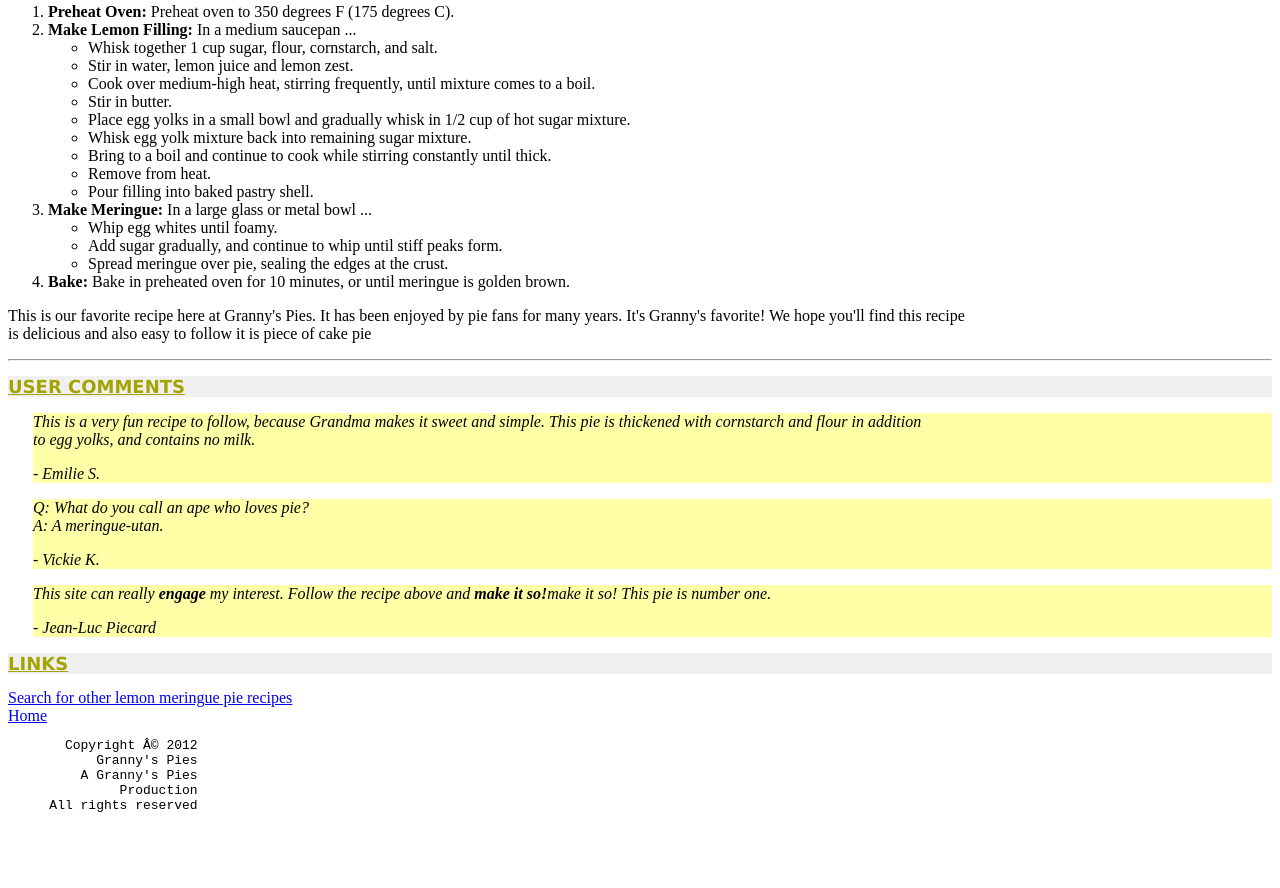
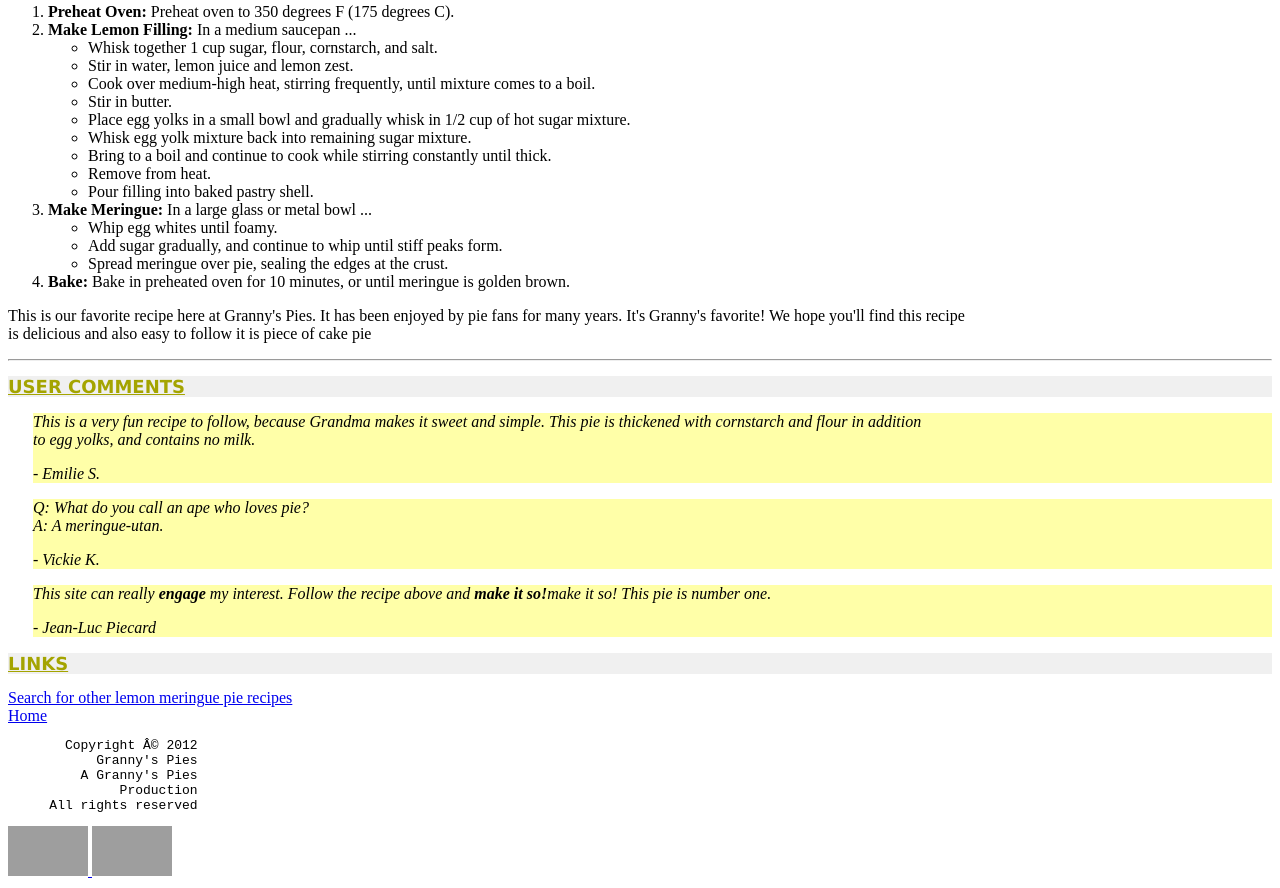
Before and after one commit to sudipadhikari01/recipe-wap, a plain HTML site: page pie.html in a window 1280 px wide. Shown: the part 720-1608 px from the top of the page. Before the commit the page ends 1546 px from the top, so only its background shows below. Drawn offline with Linux system fonts and the light colour scheme; grey boxes are pictures that could not be loaded.

Commit message:
html github link added

```diff
--- a/pie.html
+++ b/pie.html
@@ -109,6 +109,14 @@
                 All rights reserved
                 </p>
         </section>
+        <div class="validator">
+            <a href="https://validator.w3.org/nu/?doc=https://https://https://sudipadhikari01.github.io/recipe-wap/pie.html">
+                <img src="https://manalabs.org/img/w3c-html.png" alt="validation img not found" class="validator-img" />
+            </a>
+            <a href="http://jigsaw.w3.org/css-validator/validator?uri=https://https://sudipadhikari01.github.io/recipe-wap/pie.html">
+                <img src="https://manalabs.org/img/w3c-css.png" alt="validation img not found" class="validator-img"/>
+            </a>
+        </div>
     </footer>
 
 
```
